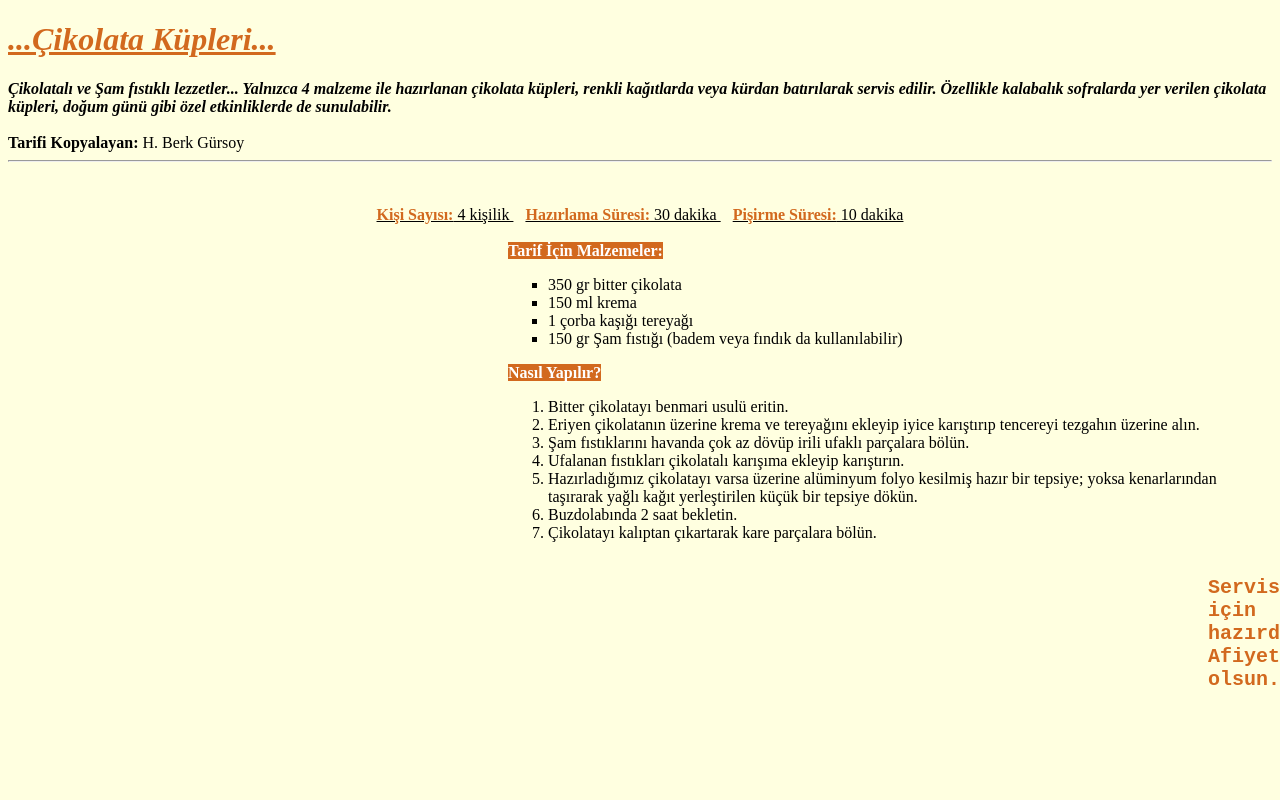
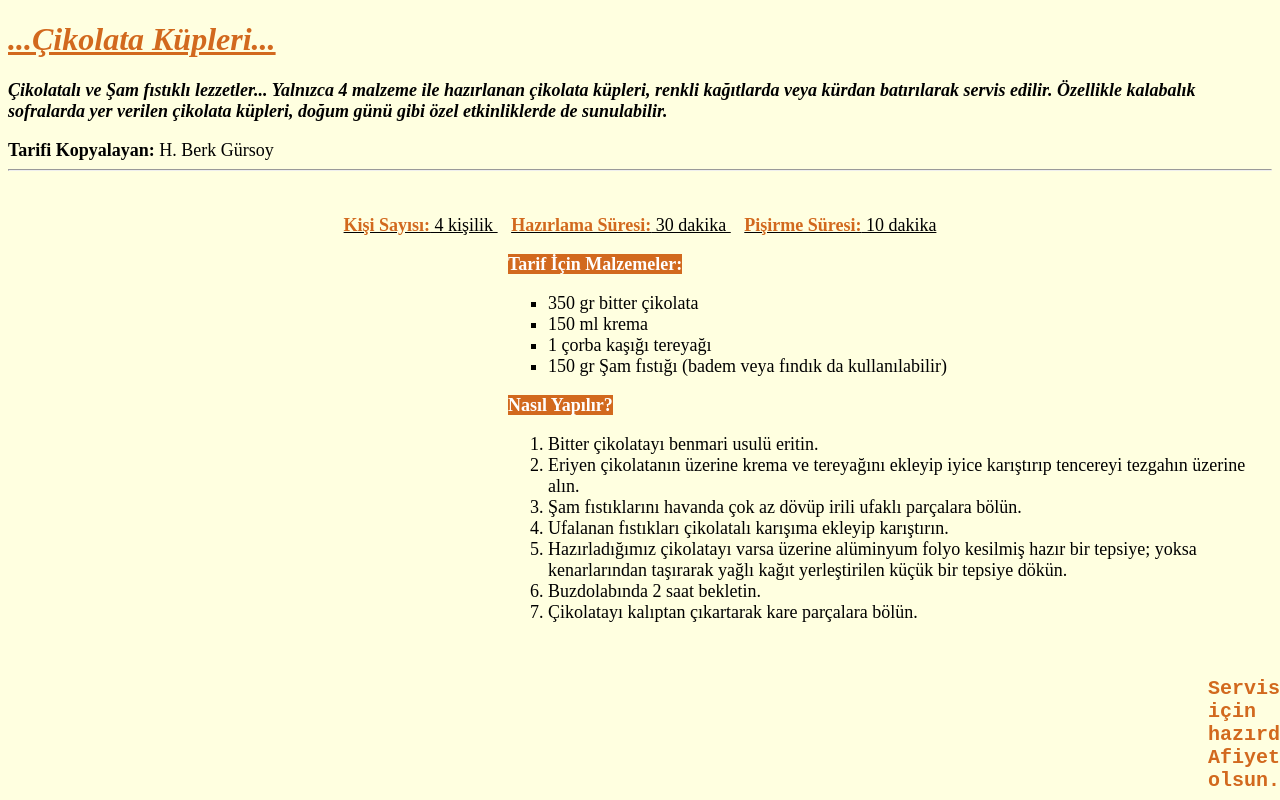
Before and after one commit to hbgursoy/patika-dev_html_alistirmalar-odevler, a plain HTML site: page odevler/odev.html in a window 1280 px wide. Shown: the top 800 px of the page. Drawn offline with Linux system fonts and the light colour scheme.

Commit message:
fix text properties

```diff
--- a/odevler/odev.html
+++ b/odevler/odev.html
@@ -11,16 +11,16 @@
         <h1 style="color:chocolate">
             <em><strong><ins>...Çikolata Küpleri...</ins></strong></em>
         </h1>
-        <article>
+        <article style="font-size:large">
             <em><strong>Çikolatalı ve Şam fıstıklı lezzetler... Yalnızca 4 malzeme ile hazırlanan çikolata küpleri, renkli kağıtlarda veya kürdan batırılarak servis edilir. Özellikle kalabalık sofralarda yer verilen çikolata küpleri, doğum günü gibi özel etkinliklerde de sunulabilir.</strong></em>
         </article> <br>
-        <article>
+        <article style="font-size:large">
             <strong>Tarifi Kopyalayan:</strong> H. Berk Gürsoy
         </article>
     </header> <hr> <br> <br>
 
     <section>
-        <article style="text-align:center">
+        <article style="text-align:center; font-size: large;">
             <ins>
                 <strong style="color:chocolate">Kişi Sayısı:</strong> 4 kişilik
             </ins> &ensp;
@@ -34,7 +34,7 @@
     </section> <br>
 
     <section>
-        <article style="margin-left: 500px">
+        <article style="margin-left: 500px; font-size: large">
             <strong style="color:white ;background-color:chocolate">Tarif İçin Malzemeler:</strong> <br>
             <ul type="square">
                 <li>350 gr bitter çikolata</li>
@@ -45,7 +45,7 @@
         </article>
     </section>
     <section>
-        <article style="margin-left: 500px">
+        <article style="margin-left: 500px;font-size: large">
             <strong style="color:white ;background-color:chocolate">Nasıl Yapılır?</strong> <br>
             <ol>
                 <li>Bitter çikolatayı benmari usulü eritin.</li>
@@ -57,7 +57,7 @@
                 <li>Çikolatayı kalıptan çıkartarak kare parçalara bölün.</li>
             </ol>
         </article>
-    </section> <br>
+    </section> <br> <br>
     <footer style="margin-left: 1200px;">
         <strong style="color:chocolate ;font-family: monospace;font-size:x-large;">Servis için hazırdır. Afiyet olsun...</strong>
     </footer>
```
